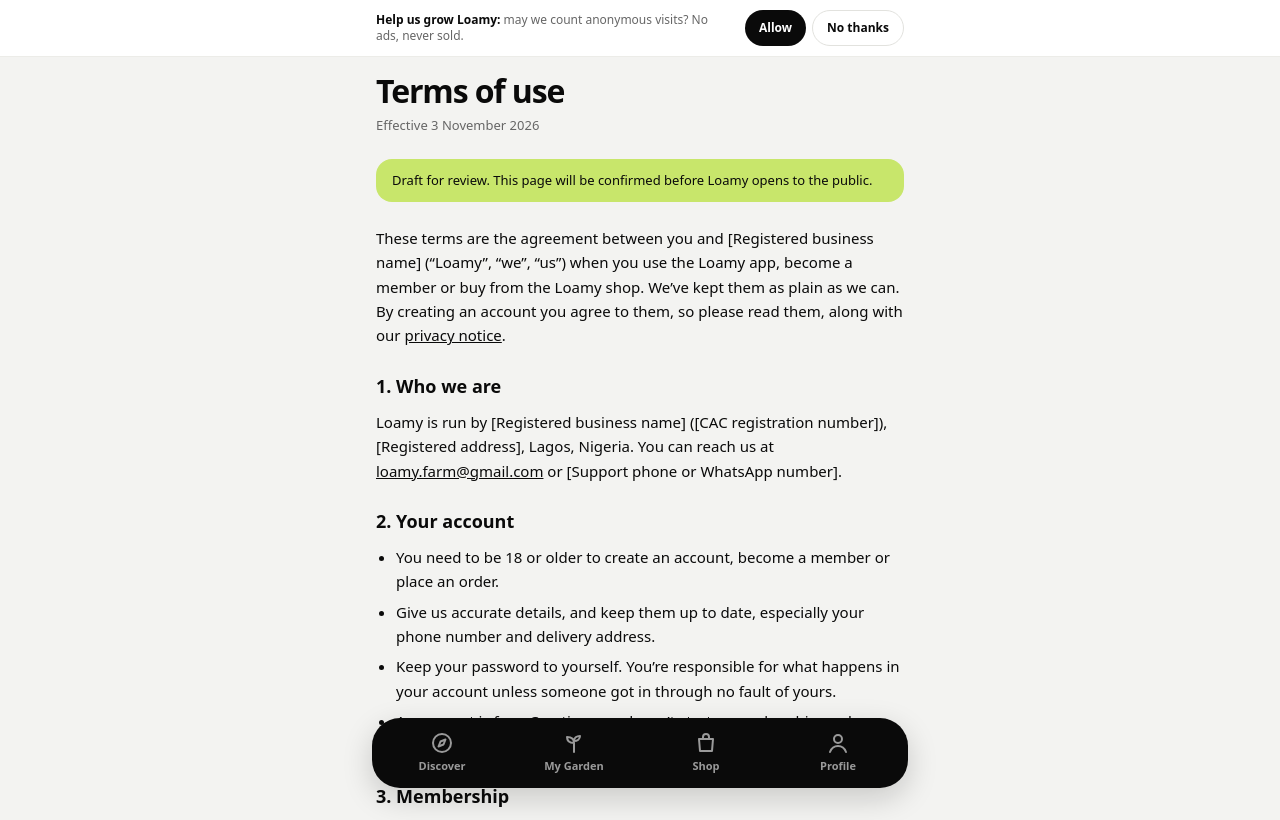
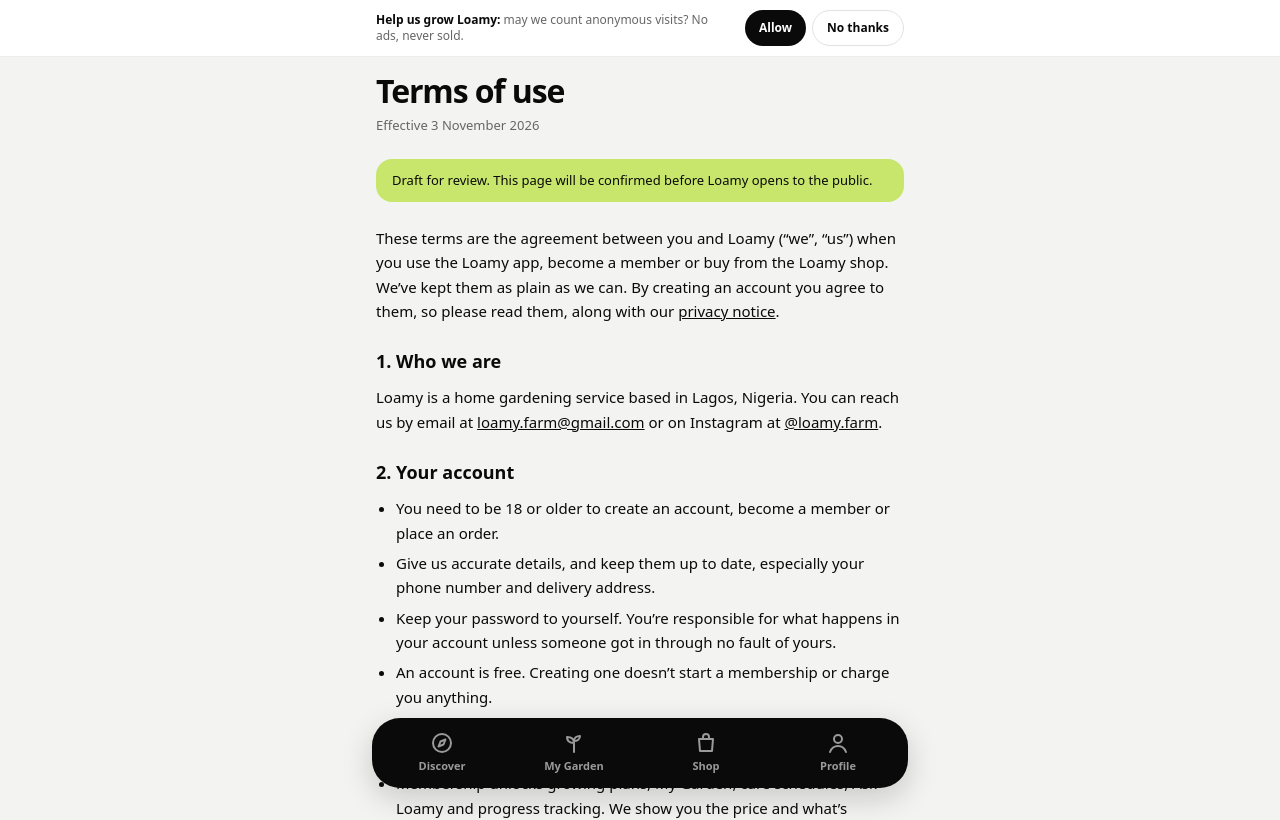
Before and after one commit to taiwoajayi9-alt/Loamy, a Next.js app: page /terms in a window 1280 px wide. Shown: the top 820 px of the page. Built offline with nearby package versions, Linux system fonts and the light colour scheme.

Commit message:
Legal pages: drop business name, CAC number and address for now; add Instagram @loamy.farm
Co-Authored-By: Claude Opus 5.5 <noreply@anthropic.com>
Claude-Session: https://claude.ai/code/session_017TKMuGToYjA5vEDn1CvZzH

```diff
--- a/landing/index.html
+++ b/landing/index.html
@@ -293,7 +293,7 @@ footer .wrap{display:flex;flex-wrap:wrap;gap:16px;justify-content:space-between;
 <footer>
   <div class="wrap">
     <span>© <span id="y">2026</span> Loamy · Lagos, Nigeria</span>
-    <span><a href="https://app.loamy.farm/terms">Terms</a> · <a href="https://app.loamy.farm/privacy">Privacy</a> · <a href="https://app.loamy.farm">Open the app</a></span>
+    <span><a href="https://www.instagram.com/loamy.farm/" rel="noopener">Instagram</a> · <a href="https://app.loamy.farm/terms">Terms</a> · <a href="https://app.loamy.farm/privacy">Privacy</a> · <a href="https://app.loamy.farm">Open the app</a></span>
   </div>
 </footer>
 <script>document.getElementById("y").textContent=new Date().getFullYear()</script>
--- a/src/app/(app)/privacy/page.tsx
+++ b/src/app/(app)/privacy/page.tsx
@@ -27,8 +27,10 @@ export default function PrivacyNoticePage() {
     >
       <Section n={1} title="Who is responsible for your data">
         <p>
-          {LEGAL.businessName} ({LEGAL.registration}), {LEGAL.address}, is the data controller. For anything about your data, email{" "}
-          <a href={`mailto:${LEGAL.privacyEmail}`} className="underline">{LEGAL.privacyEmail}</a>.
+          Loamy, based in Lagos, Nigeria, is the data controller. For anything about your data, email{" "}
+          <a href={`mailto:${LEGAL.privacyEmail}`} className="underline">{LEGAL.privacyEmail}</a>. You can also message us on Instagram at{" "}
+          <a href={`https://www.instagram.com/${LEGAL.instagram}/`} target="_blank" rel="noopener noreferrer" className="underline">@{LEGAL.instagram}</a>, but
+          please don’t share personal details there.
         </p>
       </Section>
 
--- a/src/app/(app)/terms/page.tsx
+++ b/src/app/(app)/terms/page.tsx
@@ -11,7 +11,7 @@ export default function TermsPage() {
       title="Terms of use"
       intro={
         <p>
-          These terms are the agreement between you and {LEGAL.businessName} (“Loamy”, “we”, “us”) when you use the Loamy app, become a member or buy from the
+          These terms are the agreement between you and Loamy (“we”, “us”) when you use the Loamy app, become a member or buy from the
           Loamy shop. We’ve kept them as plain as we can. By creating an account you agree to them, so please read them, along with our{" "}
           <Link href="/privacy" className="underline">privacy notice</Link>.
         </p>
@@ -19,8 +19,9 @@ export default function TermsPage() {
     >
       <Section n={1} title="Who we are">
         <p>
-          Loamy is run by {LEGAL.businessName} ({LEGAL.registration}), {LEGAL.address}. You can reach us at{" "}
-          <a href={`mailto:${LEGAL.email}`} className="underline">{LEGAL.email}</a> or {LEGAL.phone}.
+          Loamy is a home gardening service based in Lagos, Nigeria. You can reach us by email at{" "}
+          <a href={`mailto:${LEGAL.email}`} className="underline">{LEGAL.email}</a> or on Instagram at{" "}
+          <a href={`https://www.instagram.com/${LEGAL.instagram}/`} target="_blank" rel="noopener noreferrer" className="underline">@{LEGAL.instagram}</a>.
         </p>
       </Section>
 
--- a/src/lib/legal.ts
+++ b/src/lib/legal.ts
@@ -1,17 +1,14 @@
 /**
  * Business details used in the Terms and Privacy notice.
- * OWNER: replace the bracketed values, have a Nigerian lawyer review both pages, then set `reviewed: true`
+ * OWNER: business name, CAC number and address are left out for now (owner decision 2026-11-03); add them, have a Nigerian lawyer review both pages, then set `reviewed: true`
  * to remove the "draft" banner. Bump POLICY_VERSION in src/server/auth.ts when the wording changes materially.
  */
 export const LEGAL = {
   reviewed: false,
   effective: "3 November 2026",
-  businessName: "[Registered business name]",
-  registration: "[CAC registration number]",
-  address: "[Registered address], Lagos, Nigeria",
   email: "loamy.farm@gmail.com",
   privacyEmail: "loamy.farm@gmail.com",
-  phone: "[Support phone or WhatsApp number]",
+  instagram: "loamy.farm",
   /** Window for reporting a damaged or wrong item. */
   damagedReportHours: 48,
   /** Change-of-mind returns for unused, non-living items. Live plants and seedlings are excluded. */
```
